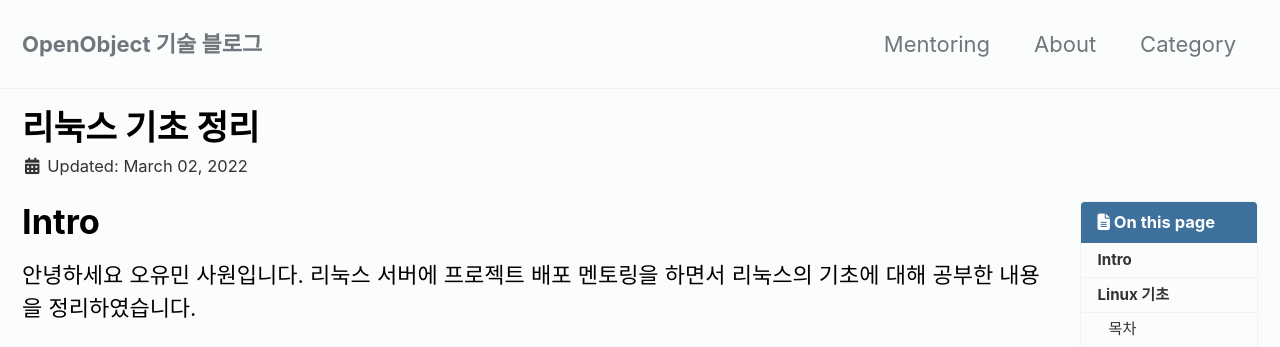
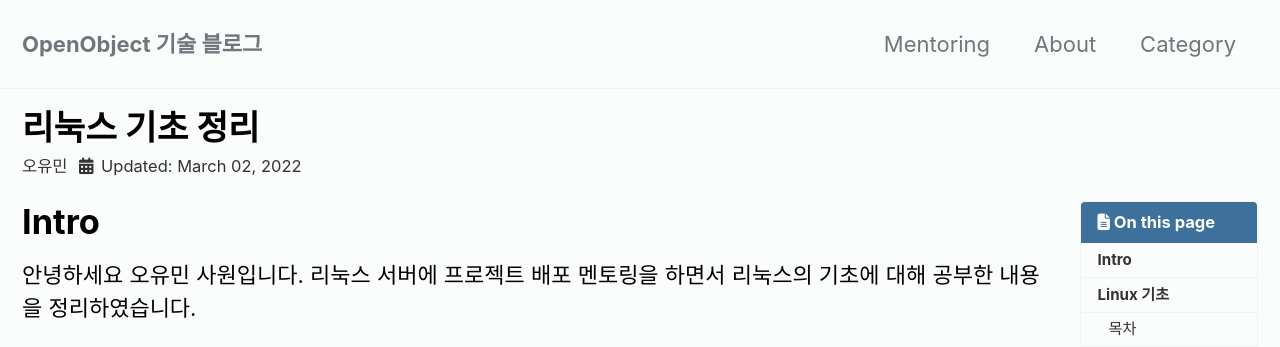
Before and after one commit to openobjectnet/openobjectnet.github.io, a Jekyll site: the page built from _posts/2022-03-02-linux-basic.md, in a window 1280 px wide and 900 px high. Shown: the top 347 px of the window. Built offline with Jekyll 4.4.1, drawn with Linux system fonts in a browser that asks for light colours; cached includes are drawn as plain includes; nearby versions of some CDN libraries; comment, search, counter and statistics services are not loaded.

Commit message:
author 수정

```diff
--- a/_posts/2022-03-02-linux-basic.md
+++ b/_posts/2022-03-02-linux-basic.md
@@ -6,6 +6,7 @@ categories:
 toc: true
 tags:
   - linux
+author: 오유민
 ---
 
 # Intro
```
